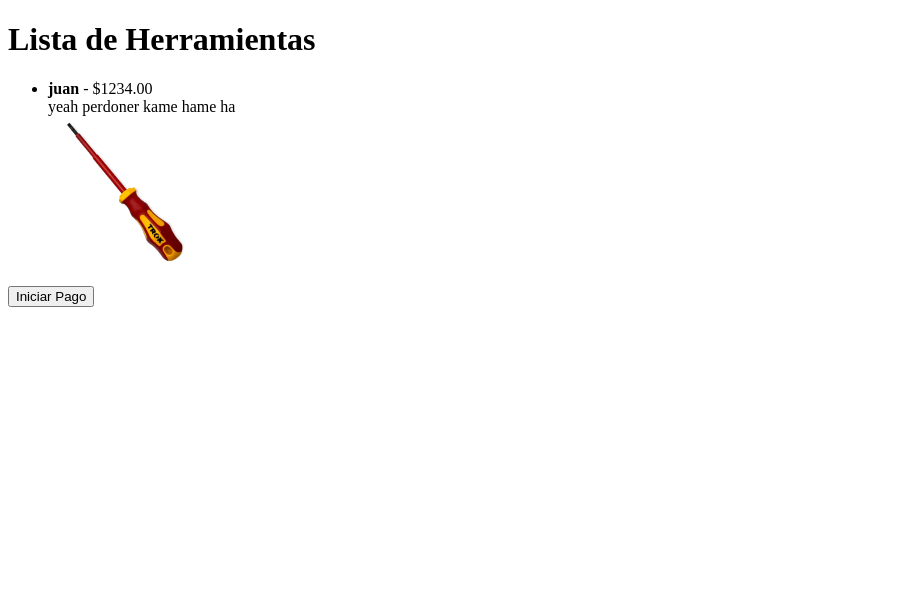
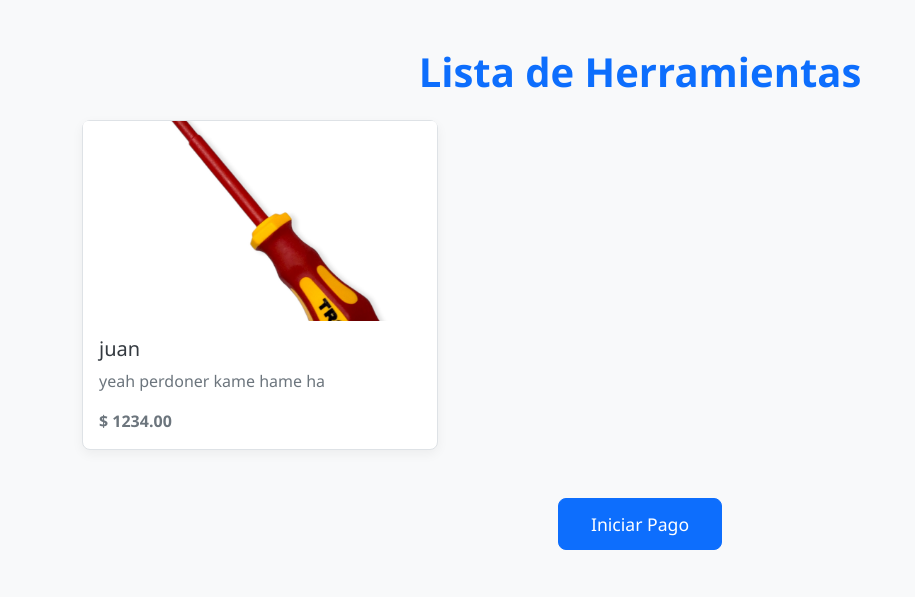
Before and after one commit to AlanBarria/EV-2-Integracion-de-plataformas, a Django app: template ferremas/templates/ferremas/inicio.html in a window 1280 px wide. Shown: the top 597 px of the page, without its empty margins (0-915 px from the left). Run offline with Django 5.2, Linux system fonts and the light colour scheme; the template is opened without the code that fills it: values that come from a table or form of the project are taken from there, others are empty; data comes from the database, SQL or seed files in the repository; both versions use the stored data as it was after the commit.

Commit message:
Haciendo se que vea mejor esteticamente falta mejorar

```diff
--- /dev/null
+++ b/ferremas/static/css/inicio.css
@@ -0,0 +1,39 @@
+body {
+    background-color: #f8f9fa; /* color claro */
+    font-family: 'Segoe UI', Tahoma, Geneva, Verdana, sans-serif;
+}
+
+h1 {
+    color: #0d6efd; /* Color Bootstrap primario */
+    font-weight: bold;
+}
+
+.card {
+    border: 1px solid #dee2e6;
+    border-radius: 0.5rem;
+    box-shadow: 0 0.25rem 0.75rem rgba(0, 0, 0, 0.05);
+    transition: transform 0.2s ease-in-out;
+}
+
+.card:hover {
+    transform: scale(1.02);
+}
+
+.card-img-top {
+    max-height: 200px;
+    object-fit: cover;
+}
+
+.card-title {
+    font-size: 1.25rem;
+    color: #343a40;
+}
+
+.card-text {
+    color: #6c757d;
+}
+
+.btn-primary {
+    padding: 0.75rem 2rem;
+    font-size: 1.1rem;
+}
--- a/ferremas/templates/ferremas/inicio.html
+++ b/ferremas/templates/ferremas/inicio.html
@@ -1,27 +1,47 @@
+{% load static %}
 <!DOCTYPE html>
-<html>
+<html lang="es">
 <head>
+    <meta charset="UTF-8">
     <title>Ferremas - Herramientas</title>
+
+    <!-- Bootstrap 5 CSS -->
+    <link href="https://cdn.jsdelivr.net/npm/bootstrap@5.3.3/dist/css/bootstrap.min.css" rel="stylesheet">
+
+    <!-- Tu CSS personalizado -->
+    <link href="{% static 'ferremas/inicio.css' %}" rel="stylesheet">
 </head>
-<body>
-    <h1>Lista de Herramientas</h1>
+<body class="bg-light">
 
-    <ul>
+    <div class="container py-5">
+        <h1 class="mb-4 text-center">Lista de Herramientas</h1>
+
+        <div class="row row-cols-1 row-cols-md-2 row-cols-lg-3 g-4">
             {% for herramienta in herramientas %}
-            <li>
-                <strong>{{ herramienta.nombre }}</strong> - ${{ herramienta.precio }}<br>
-                {{ herramienta.descripcion }}<br>
+                <div class="col">
+                    <div class="card h-100">
                         {% if herramienta.imagen %}
-                    <img src="{{ herramienta.imagen.url }}" alt="{{ herramienta.nombre }}" width="150">
+                            <img src="{{ herramienta.imagen.url }}" class="card-img-top" alt="{{ herramienta.nombre }}">
                         {% endif %}
-            </li>
+                        <div class="card-body">
+                            <h5 class="card-title">{{ herramienta.nombre }}</h5>
+                            <p class="card-text">{{ herramienta.descripcion }}</p>
+                            <p class="card-text fw-bold">$ {{ herramienta.precio }}</p>
+                        </div>
+                    </div>
+                </div>
             {% endfor %}
-    </ul>
+        </div>
 
         <!-- Formulario para iniciar pago -->
+        <div class="text-center mt-5">
             <form action="{% url 'iniciar_pago' %}" method="post">
                 {% csrf_token %}
-        <button type="submit">Iniciar Pago</button>
+                <button type="submit" class="btn btn-primary btn-lg">Iniciar Pago</button>
             </form>
+        </div>
+    </div>
+
+
 </body>
 </html>
```
Also changed, not shown: ferremas/static/css/registro.css (added, +29 -0 lines), ferremas/templates/ferremas/admin/crud_tarjeta.html (deleted, +0 -56 lines), ferremas/templates/ferremas/registro.html (+23 -11 lines), db.sqlite3. Lines whose indentation alone changed are shown as unchanged.
